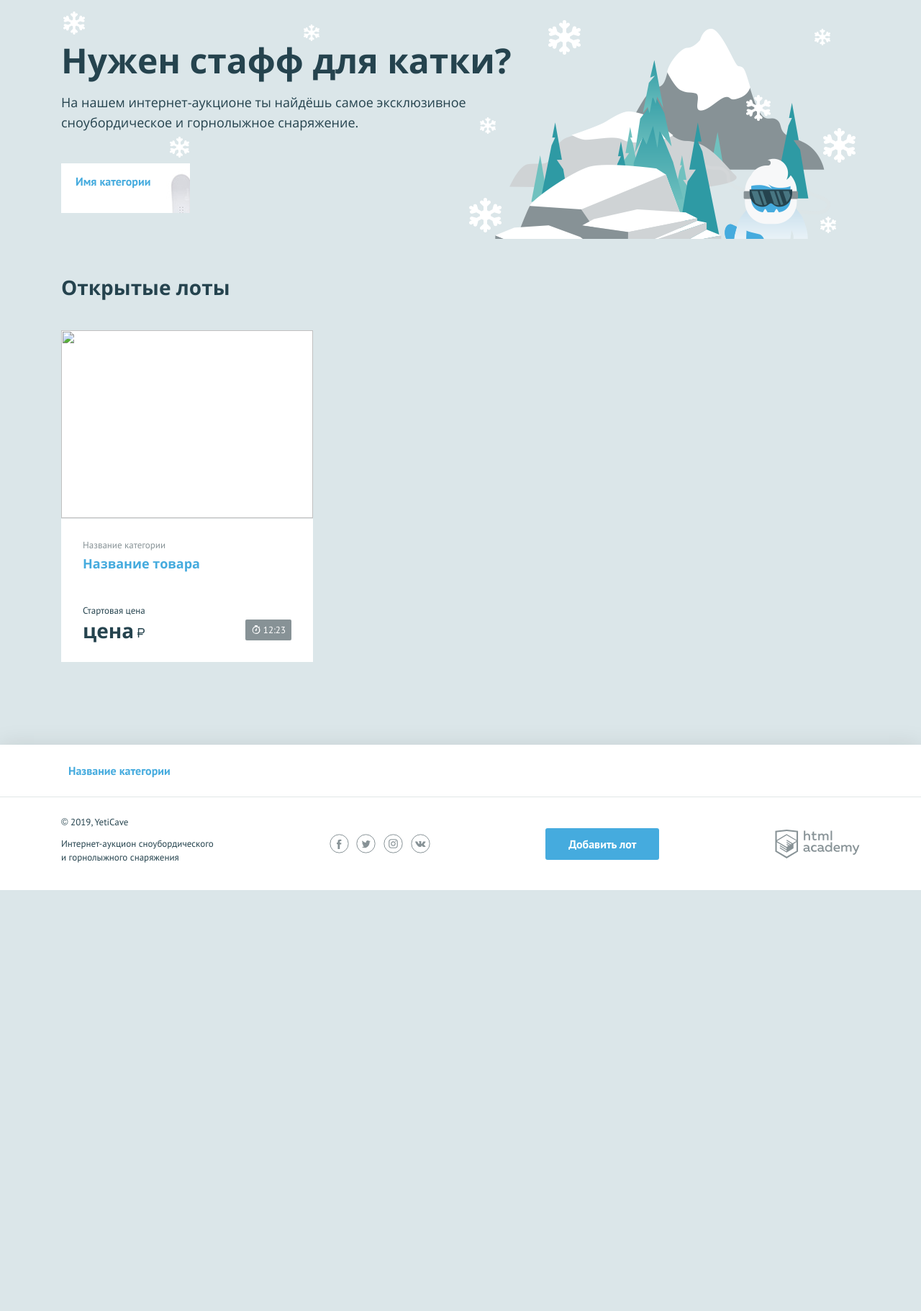
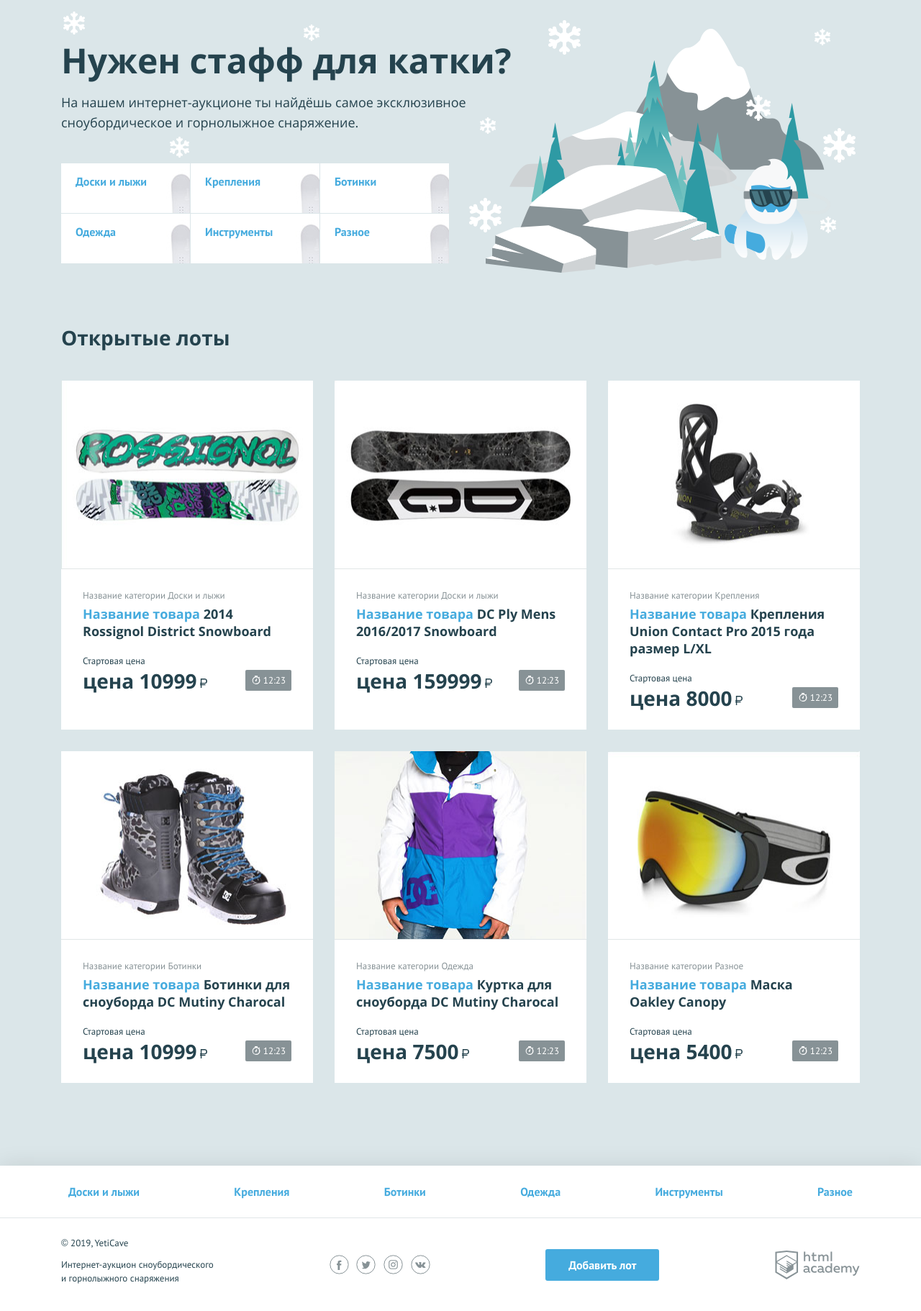
Before and after one commit to aleksejkabanec77/projects, a PHP site: page / in a window 1280 px wide. Shown: the part 107-1929 px from the top of the page at 72% size. Before the commit the page ends 1344 px from the top, so only its background shows below. Run offline with PHP 8.4, Linux system fonts and the light colour scheme.

Commit message:
Задание итерация по массивам для yeticave + попутные файлы

```diff
--- a/academyProjects/yeticave/index.php
+++ b/academyProjects/yeticave/index.php
@@ -2,6 +2,59 @@
 $is_auth = rand(0, 1);
 
 $user_name = 'guest'; // укажите здесь ваше имя
+/*
+ * Создаем каталог для меню
+ */
+$categories = [
+                "boardsAndSkis" => "Доски и лыжи",
+                "mounts" => "Крепления",
+                "boots" => "Ботинки",
+                "garments" => "Одежда",
+                "tools" => "Инструменты",
+                "sundries" => "Разное"
+];
+/*
+ * Двумерный массив для вывода объявлений
+ */
+$ads = [
+    [
+        "title" => "2014 Rossignol District Snowboard",
+        "category" => $categories["boardsAndSkis"],
+        "prise" => 10999,
+        "image" => "img/lot-1.jpg"
+    ],
+    [
+        "title" => "DC Ply Mens 2016/2017 Snowboard",
+        "category" => $categories["boardsAndSkis"],
+        "prise" => 159999,
+        "image" => "img/lot-2.jpg"
+    ],
+    [
+        "title" => "Крепления Union Contact Pro 2015 года размер L/XL",
+        "category" => $categories["mounts"],
+        "prise" => 8000,
+        "image" => "img/lot-3.jpg"
+    ],
+        [
+        "title" => "Ботинки для сноуборда DC Mutiny Charocal",
+        "category" => $categories["boots"],
+        "prise" => 10999,
+        "image" => "img/lot-4.jpg"
+    ],
+    [
+        "title" => "Куртка для сноуборда DC Mutiny Charocal",
+        "category" => $categories["garments"],
+        "prise" => 7500,
+        "image" => "img/lot-5.jpg"
+    ],
+    [
+        "title" => "Маска Oakley Canopy",
+        "category" => $categories["sundries"],
+        "prise" => 5400,
+        "image" => "img/lot-6.jpg"
+    ]
+];
+
 ?>
 <!DOCTYPE html>
 <html lang="ru">
@@ -56,9 +109,12 @@
         <p class="promo__text">На нашем интернет-аукционе ты найдёшь самое эксклюзивное сноубордическое и горнолыжное снаряжение.</p>
         <ul class="promo__list">
             <!--заполните этот список из массива категорий-->
+            <?php
+            foreach($categories as $keyCategories => $valueCategories): ?>
                 <li class="promo__item promo__item--boards">
-                <a class="promo__link" href="pages/all-lots.html">Имя категории</a>
+                    <a class="promo__link" href="pages/all-lots.html"><?=$valueCategories; ?></a>
                 </li>
+            <?php endforeach; ?>
         </ul>
     </section>
     <section class="lots">
@@ -67,17 +123,19 @@
         </div>
         <ul class="lots__list">
             <!--заполните этот список из массива с товарами-->
+            <?php
+            foreach($ads as $keyAds => $valueAds): ?>
                 <li class="lots__item lot">
                     <div class="lot__image">
-                    <img src="" width="350" height="260" alt="">
+                        <img src="<?=$valueAds["image"]?>" width="350" height="260" alt="">
                     </div>
                     <div class="lot__info">
-                    <span class="lot__category">Название категории</span>
-                    <h3 class="lot__title"><a class="text-link" href="pages/lot.html">Название товара</a></h3>
+                        <span class="lot__category"> Название категории<?=" " . $valueAds["category"]?></span>
+                        <h3 class="lot__title"><a class="text-link" href="pages/lot.html">Название товара</a><?=" " . $valueAds["title"]?></h3>
                         <div class="lot__state">
                             <div class="lot__rate">
                                 <span class="lot__amount">Стартовая цена</span>
-                            <span class="lot__cost">цена<b class="rub">р</b></span>
+                                <span class="lot__cost">цена<?=" " . $valueAds["prise"]?><b class="rub">р</b></span>
                             </div>
                             <div class="lot__timer timer">
                                 12:23
@@ -85,6 +143,7 @@
                         </div>
                     </div>
                 </li>
+            <?php endforeach; ?>
         </ul>
     </section>
 </main>
@@ -94,9 +153,12 @@
     <nav class="nav">
         <ul class="nav__list container">
             <!--заполните этот список из массива категорий-->
+            <?php
+            foreach($categories as $keyCategories => $valueCategories): ?>
                 <li class="nav__item">
-                <a href="pages/all-lots.html">Название категории</a>
+                    <a href="pages/all-lots.html"><?=$valueCategories; ?></a>
                 </li>
+            <?php endforeach; ?>
         </ul>
     </nav>
     <div class="main-footer__bottom container">
--- a/myProjects/handbook/PHP1.php
+++ b/myProjects/handbook/PHP1.php
@@ -16,6 +16,7 @@
       <nav class="blog-navigation">
         <h2>темы:</h2>
         <?php
+            //echo $_SERVER['PHP_SELF'];
             $theme = [
                 'Arrays.php' => 'Массивы',
                 'Cycles.php' => 'Циклы',
```
Also changed, not shown: academyProjects/yeticave/temporarily/Two-dimensional_array.php (added, +42 -0 lines). Lines whose indentation alone changed are shown as unchanged.
